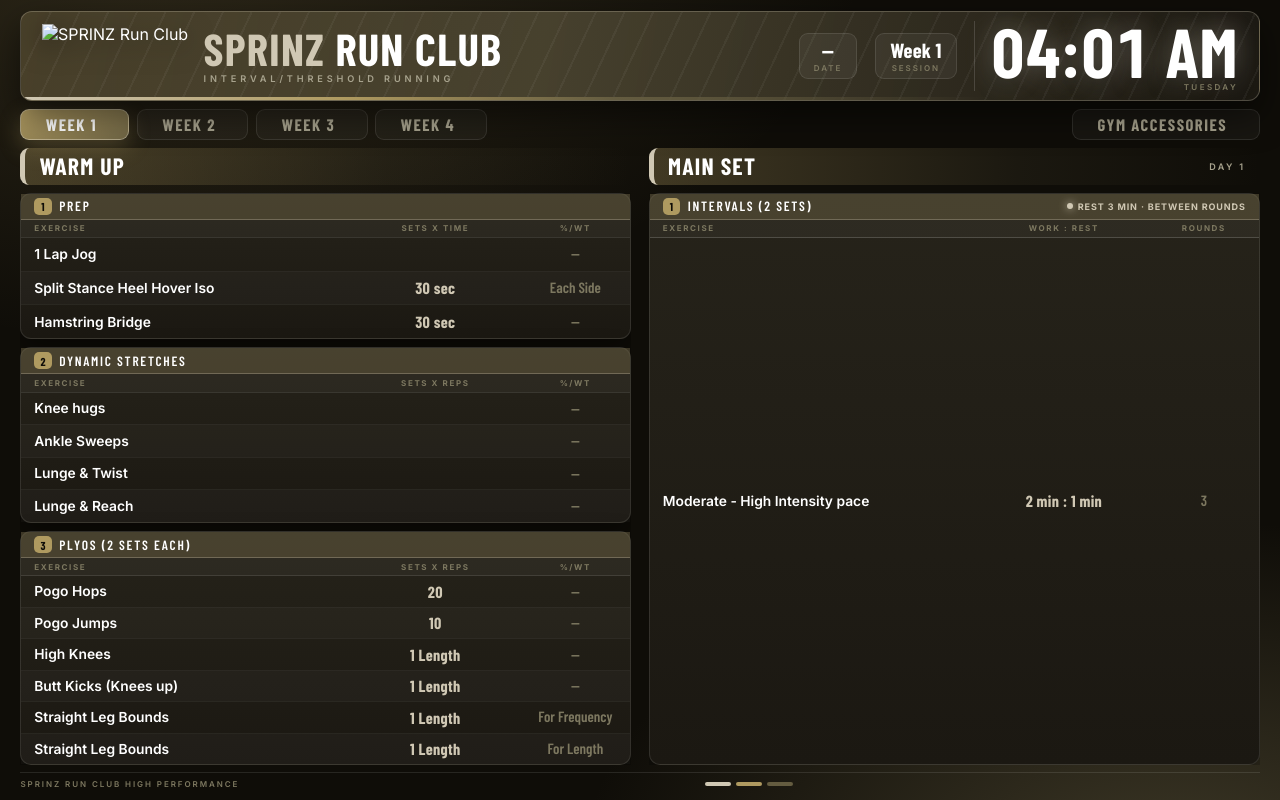
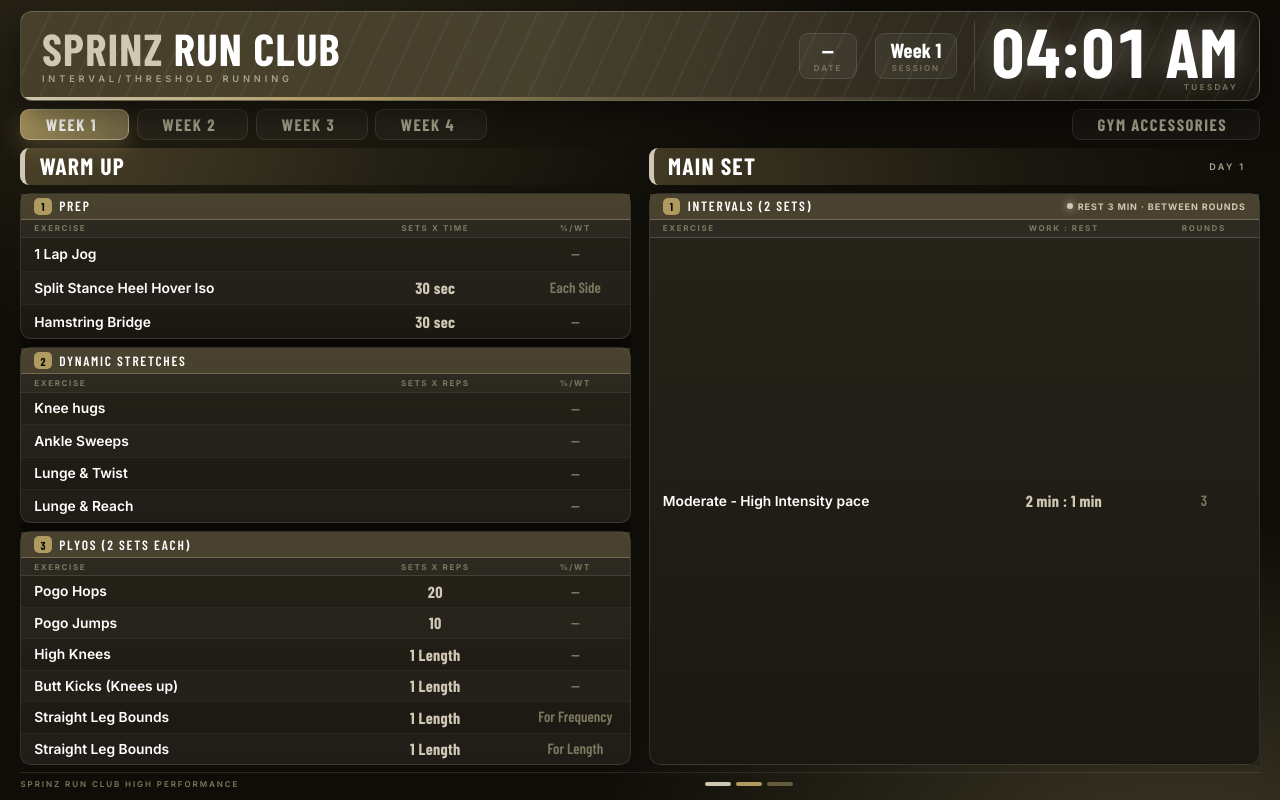
Before and after one commit to AyoobAboosalih/run-club, a plain HTML site: page index.html in a window 1280 px wide. Drawn offline with nearby package versions, Linux system fonts and the light colour scheme.

Commit message:
Remove logo placeholder until a real logo file is added

```diff
--- a/index.html
+++ b/index.html
@@ -702,13 +702,6 @@
     <!-- ══════════════ BANNER ══════════════ -->
     <div class="banner">
       <div class="brand">
-        <!-- Drop "breakers-logo.png" (or .svg) beside this file and it appears here. -->
-        <img
-          class="logo"
-          id="logo"
-          src="breakers-logo.png"
-          alt="SPRINZ Run Club"
-        />
         <div>
           <div class="wordmark"><b>SPRINZ</b> Run Club</div>
           <div class="tagline">Interval/Threshold Running</div>
@@ -1757,11 +1750,6 @@
           main = $("main");
         let cur = "1";
 
-        /* Logo: show the monogram only if the image file isn't there. */
-        const logo = $("#logo");
-        logo.addEventListener("error", () => {
-          logo.style.display = "none";
-        });
 
         const tabs = () => $$(".tab", nav),
           panels = () => $$(".day", main);
```
